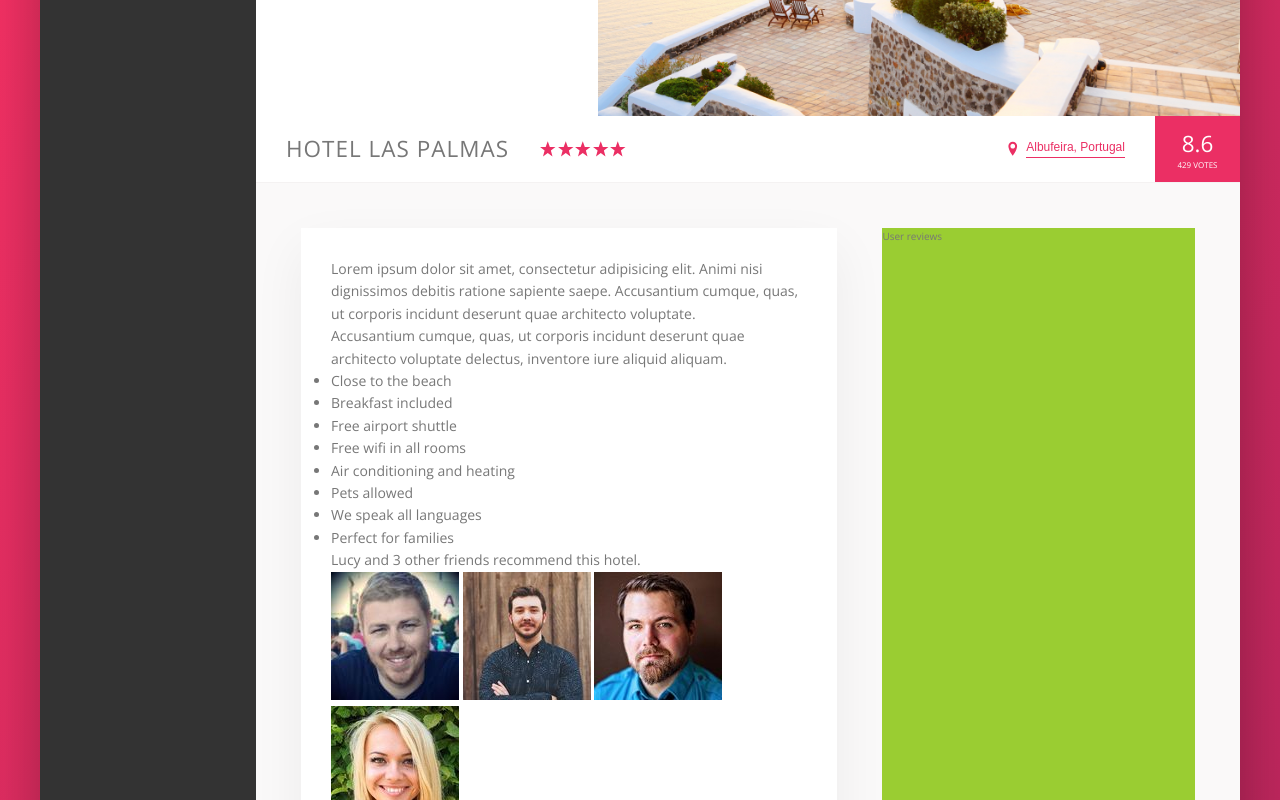
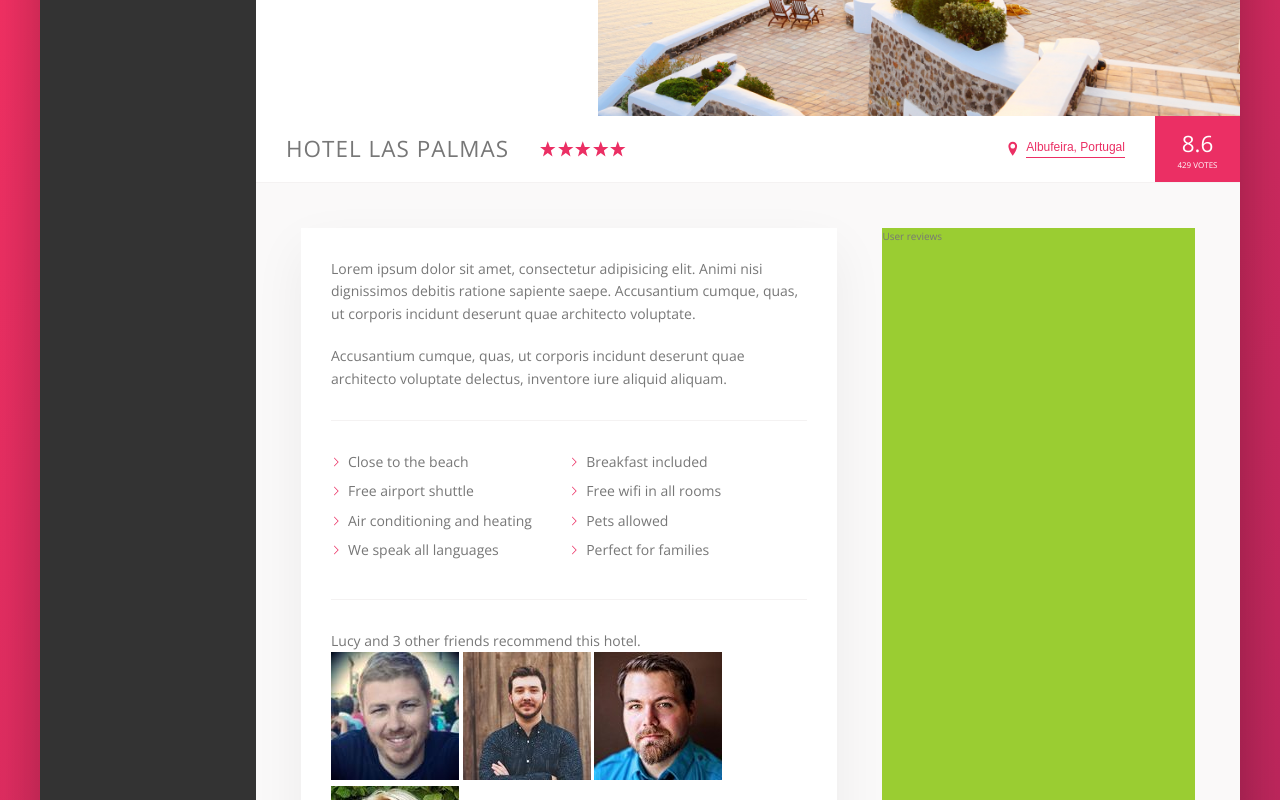
Before and after one commit to raveneliette/trillo-project-webpage, a website built with Parcel: page index.html in a window 1280 px wide. Shown: the part 419-1219 px from the top of the page. Built offline with nearby package versions, Linux system fonts and the light colour scheme.

Commit message:
Added paragraph and list container styles

```diff
--- a/sass/_components.scss
+++ b/sass/_components.scss
@@ -308,3 +308,55 @@
         box-shadow: none;
     }
 }
+
+
+/////////////////////////////////////////////////
+// Paragraph
+.paragraph:not(:last-of-type) { //Applies only to all of the same type of element
+    margin-bottom: 2rem;
+}
+
+
+/////////////////////////////////////////////////
+// List
+.list {
+    list-style: none;
+    margin: 3rem 0;
+    padding: 3rem 0;
+    border-top: var(--line);
+    border-bottom: var(--line);
+
+    display: flex;
+    flex-wrap: wrap;
+
+    &__item {
+        flex: 0 0 50%;
+        margin-bottom: .7rem;
+    }
+
+    &__item::before {
+        content: "";
+        display: inline-block;
+        height: 1rem;
+        width: 1rem;
+        margin-right: .7rem;
+
+        //Older Browsers
+        // background-image: url(../img/chevron-thin-right.svg);
+        // background-size: cover;
+
+        // What is mask - mask defines an area where we can look through the element and see what's behind that element
+        //Newer Browsers - masks
+        background-color: var(--color-primary);
+        -webkit-mask-image: url(../img/chevron-thin-right.svg);
+                mask-image: url(../img/chevron-thin-right.svg);
+        -webkit-mask-size: cover;
+                mask-size: cover;
+    }
+}
+
+
+
+
+/////////////////////////////////////////////////
+// Recommend
```
